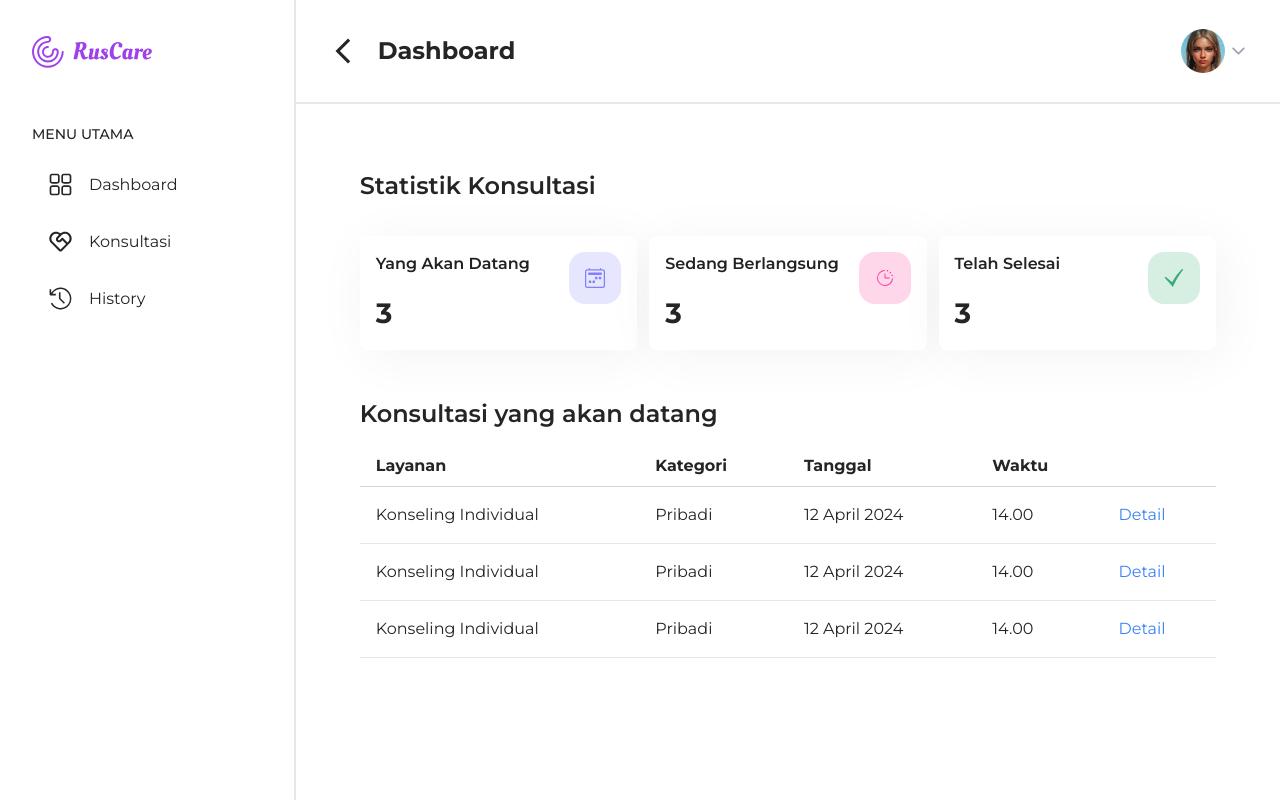
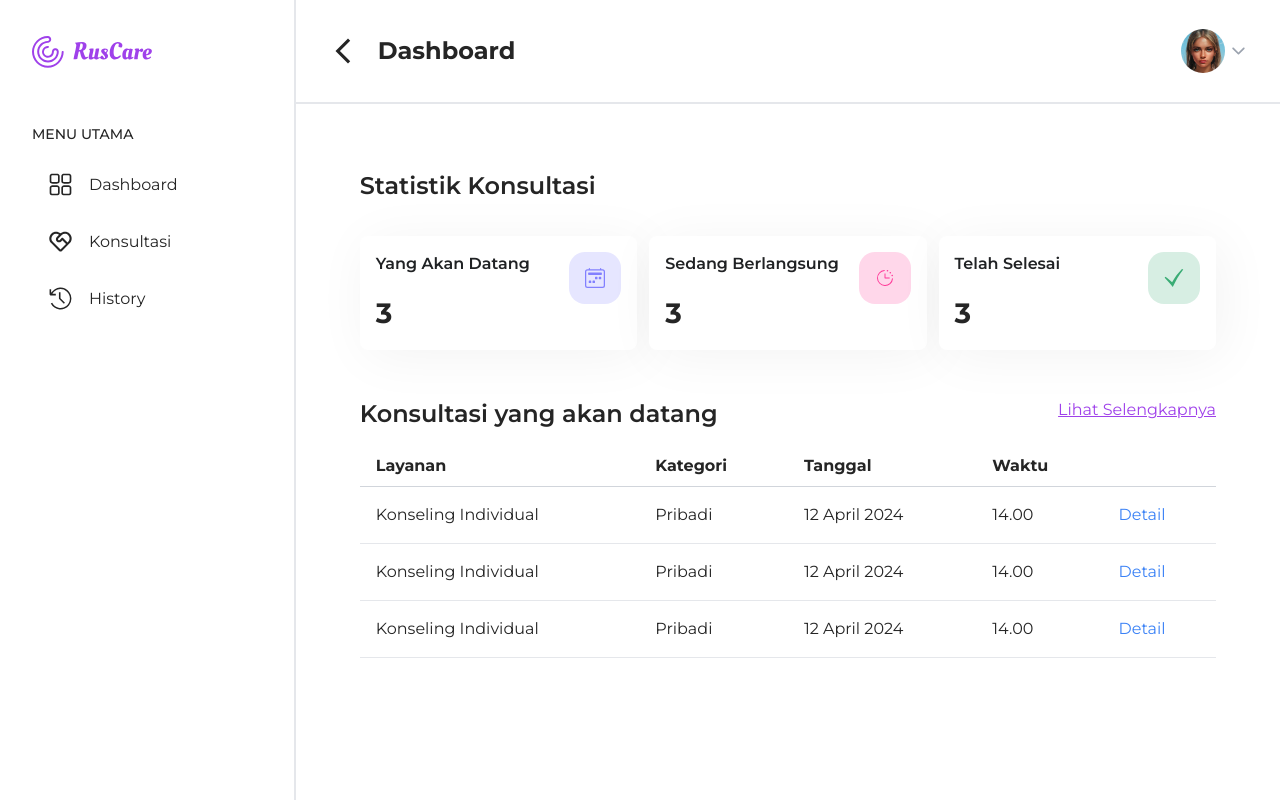
Before and after one commit to Nareswara05/NextJS-Ruscare, a Next.js app: page /dashboard in a window 1280 px wide. Built offline with nearby package versions, Linux system fonts and the light colour scheme.

Commit message:
fix [NR] fix revision

```diff
--- a/src/app/(pages)/dashboard/common-components/table-consultation.jsx
+++ b/src/app/(pages)/dashboard/common-components/table-consultation.jsx
@@ -2,7 +2,7 @@
 import { PiClockCountdownLight } from "react-icons/pi";
 import { BsCalendar2Week } from "react-icons/bs";
 import { VscLocation } from "react-icons/vsc";
-
+import Link from "next/link";
 import React, { useState } from 'react';
 
 const TableConsultation = () => {
@@ -66,7 +66,10 @@ const TableConsultation = () => {
 
     return (
         <div className="pt-12">
-            <h1 className="font-semibold text-2xl text-textPrimary mb-4">Konsultasi yang akan datang</h1>
+            <div className="flex justify-between">
+                <h1 className="font-semibold text-2xl text-textPrimary mb-4">Konsultasi yang akan datang</h1>
+                <Link href="/dashboard/history" className="text-primary underline">Lihat Selengkapnya</Link>
+            </div>
             <div className="overflow-x-auto">
                 <table className="min-w-full bg-white">
                     <thead>
--- a/src/app/(pages)/dashboard/layout.js
+++ b/src/app/(pages)/dashboard/layout.js
@@ -9,7 +9,7 @@ const montserrat = Montserrat({ subsets: ["latin"] });
 export default function DashboardLayout({ children }) {
   return (
     <main className={montserrat.className}>
-      <div className="w-full h-screen flex flex-row ">
+      <div className="w-full h-screen fixed flex flex-row ">
         <SidebarProvider>
           <MainSideBar />
           <div className="w-full relative flex flex-col">
--- a/src/app/(pages)/dashboard/page.jsx
+++ b/src/app/(pages)/dashboard/page.jsx
@@ -4,7 +4,7 @@ import TableConsultation from './common-components/table-consultation'
 
 const page = () => {
   return (
-    <div className='p-16'>
+    <div className='p-16 overflow-scroll'>
         <DashboardStats/>
         <TableConsultation/>
     </div>
```
